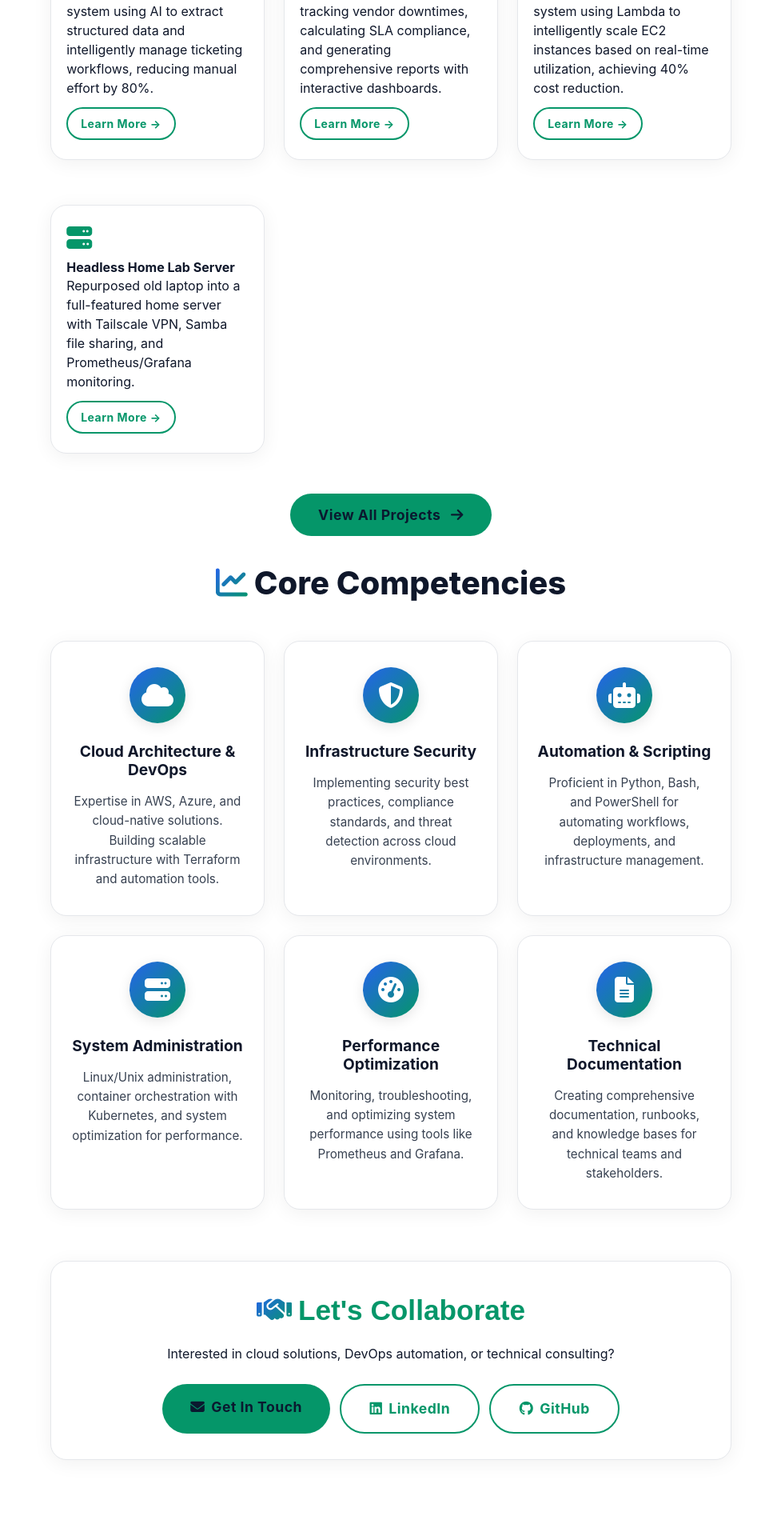
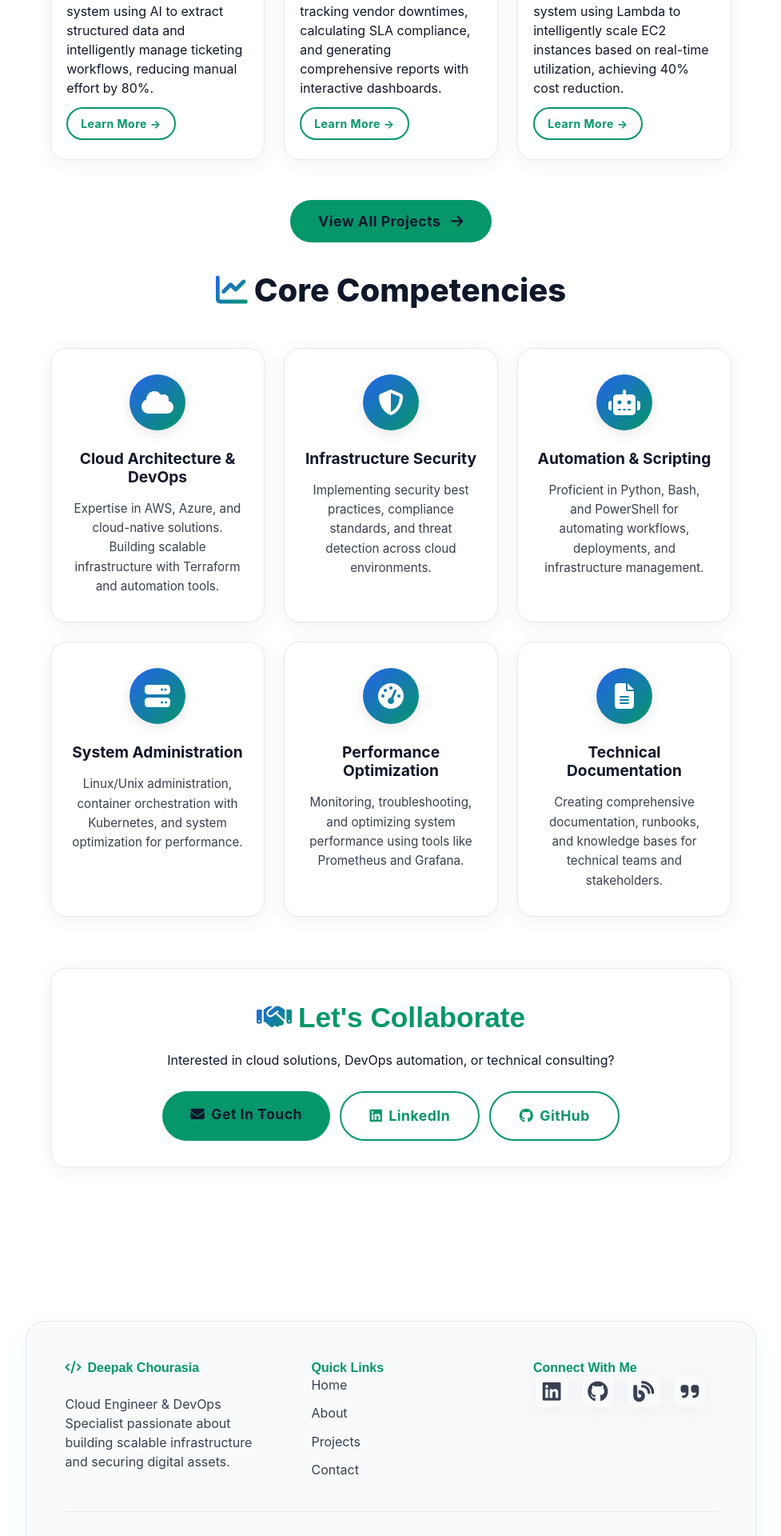
Before and after one commit to deepak-dkc95/deepak-dkc95.github.io, a Jekyll site: the page built from index.md, in a window 1280 px wide. Shown: the part 2318-4238 px from the top of the page at 80% size, without its empty margins (151-1128 px from the left). Built offline with Jekyll 4.4.1, drawn with Linux system fonts in a browser that asks for light colours; nearby versions of some CDN libraries.

Commit message:
Fixing styles

```diff
--- a/assets/css/styles.css
+++ b/assets/css/styles.css
@@ -109,7 +109,8 @@
 }
 
 /* Professional card headings */
-.professional-card h1 {
+.professional-card h1,
+.about-section h1 {
   color: var(--accent);
   font-family: 'Space Grotesk', sans-serif;
   font-weight: 800;
--- a/index.md
+++ b/index.md
@@ -135,14 +135,6 @@
         <a href="{{ '/projects/smart-aws-scheduler' | relative_url }}" class="btn btn-sm btn-outline-primary mt-3">Learn More →</a>
       </div>
     </div>
-    <div>
-      <div class="project-card">
-        <i class="fas fa-server fa-2x mb-3" style="color:var(--accent);" aria-hidden="true"></i>
-        <h5 style="font-weight:700;">Headless Home Lab Server</h5>
-        <p>Repurposed old laptop into a full-featured home server with Tailscale VPN, Samba file sharing, and Prometheus/Grafana monitoring.</p>
-        <a href="{{ '/projects/home-lab-server' | relative_url }}" class="btn btn-sm btn-outline-primary mt-3">Learn More →</a>
-      </div>
-    </div>
   </div>
   <div class="text-center mt-8">
     <a href="{{ '/projects' | relative_url }}" class="btn btn-primary">
```
Also changed, not shown: about.md (+1 -2 lines).
